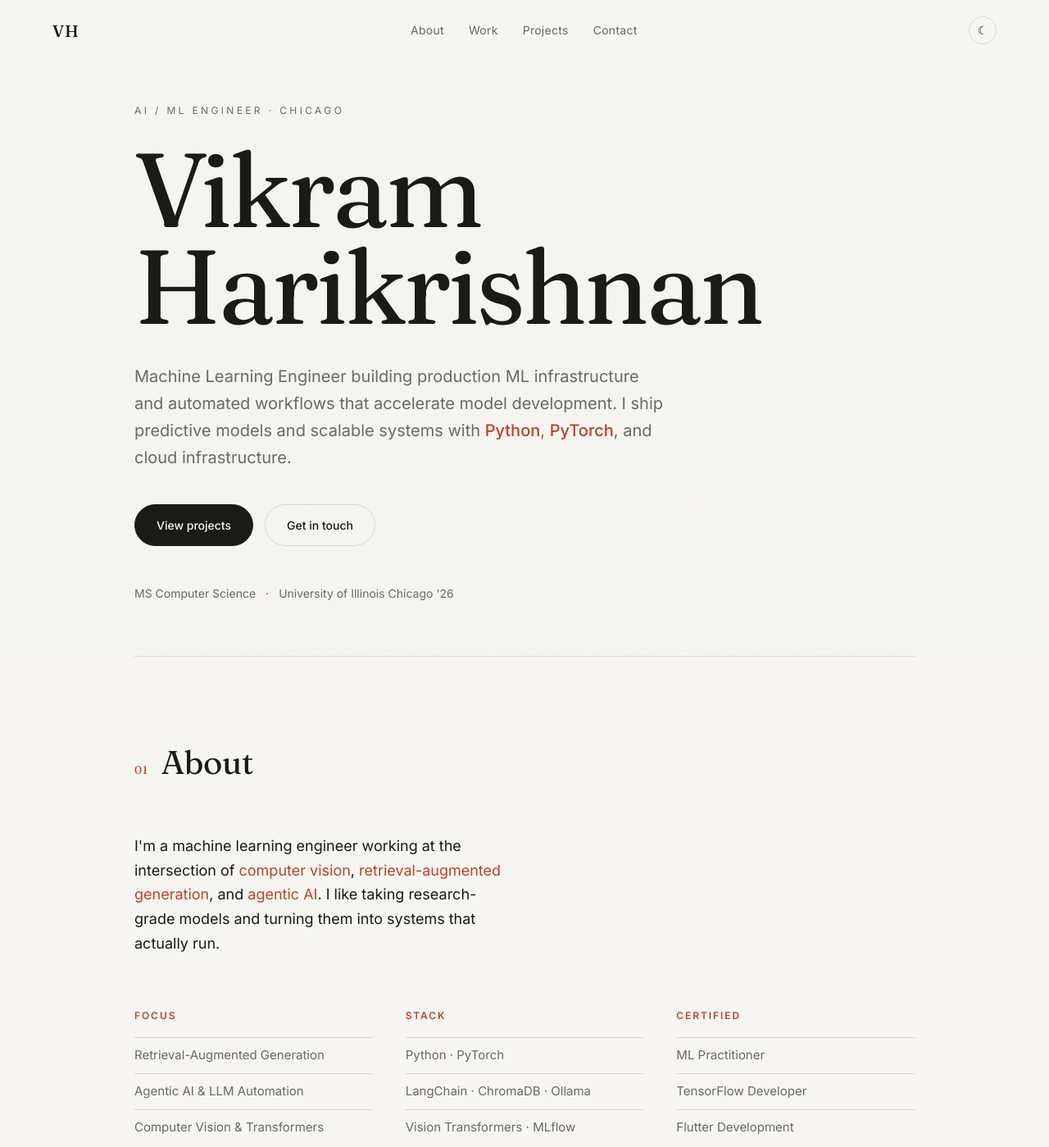
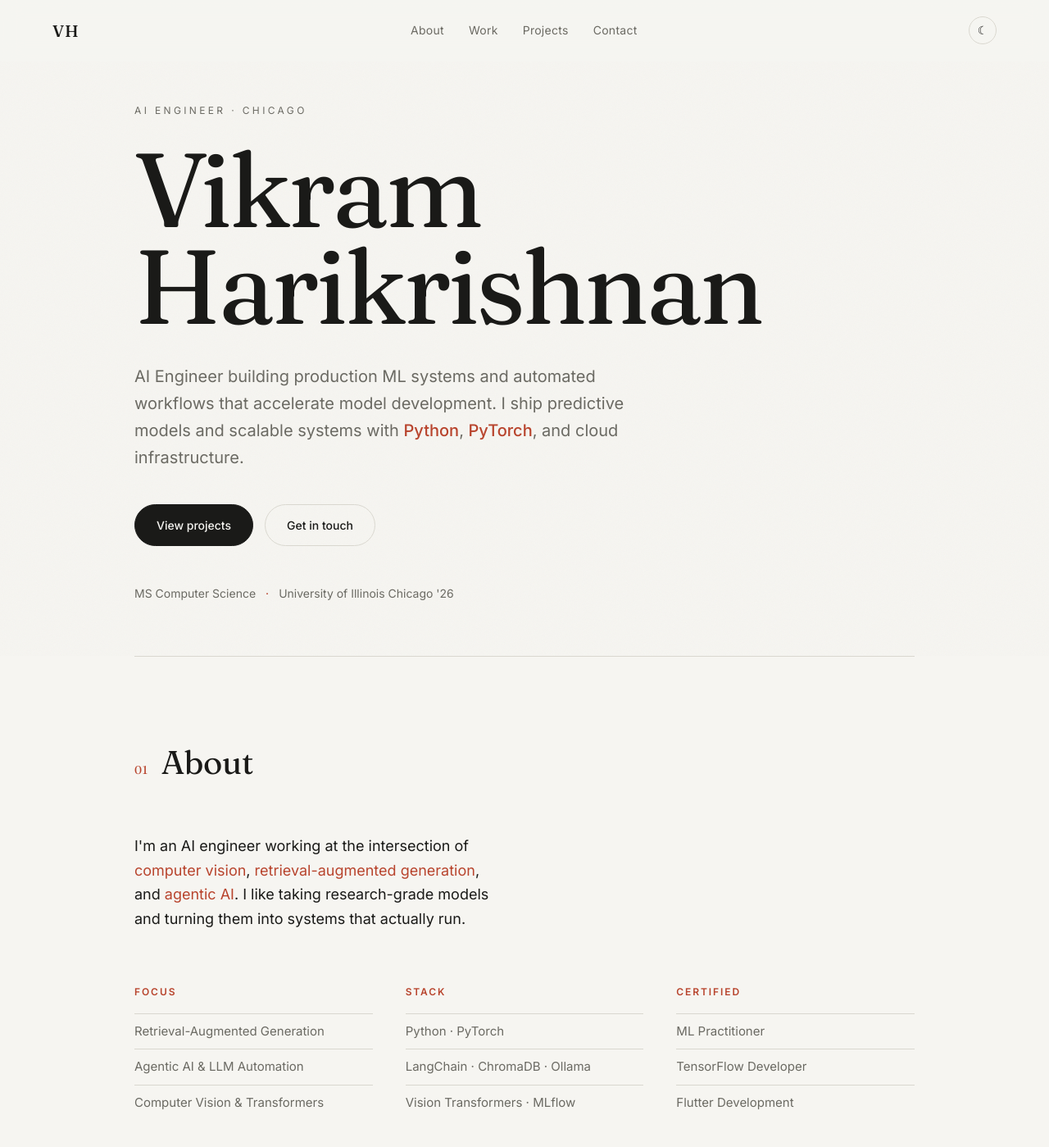
Before and after one commit to vikram0230/vikram0230.github.io, a plain HTML site: page index.html in a window 1280 px wide. Shown: the top 1399 px of the page at 82% size. Drawn offline with Linux system fonts and the light colour scheme.

Commit message:
Update portfolio identity to AI Engineer on the landing page.
Co-authored-by: Cursor <cursoragent@cursor.com>

```diff
--- a/index.html
+++ b/index.html
@@ -3,8 +3,8 @@
 <head>
   <meta charset="utf-8" />
   <meta name="viewport" content="width=device-width, initial-scale=1" />
-  <title>Vikram Harikrishnan — AI/ML Engineer</title>
-  <meta name="description" content="Vikram Harikrishnan — Machine Learning Engineer building production ML infrastructure. MS Computer Science, University of Illinois Chicago." />
+  <title>Vikram Harikrishnan — AI Engineer</title>
+  <meta name="description" content="Vikram Harikrishnan — AI Engineer building production ML systems and LLM workflows. MS Computer Science, University of Illinois Chicago." />
   <link rel="preconnect" href="https://fonts.googleapis.com" />
   <link rel="preconnect" href="https://fonts.gstatic.com" crossorigin />
   <link href="https://fonts.googleapis.com/css2?family=Inter:wght@400;500;600&family=Fraunces:opsz,wght@9..144,400;9..144,500&display=swap" rel="stylesheet" />
@@ -30,15 +30,14 @@
 
     <!-- HERO -->
     <section class="hero">
-      <p class="eyebrow reveal">AI / ML Engineer · Chicago</p>
+      <p class="eyebrow reveal">AI Engineer · Chicago</p>
       <h1 class="reveal">
         Vikram<br />Harikrishnan
       </h1>
       <p class="lede reveal">
-        Machine Learning Engineer building production ML infrastructure and
-        automated workflows that accelerate model development. I ship predictive
-        models and scalable systems with <em>Python</em>, <em>PyTorch</em>, and
-        cloud infrastructure.
+        AI Engineer building production ML systems and automated workflows that
+        accelerate model development. I ship predictive models and scalable
+        systems with <em>Python</em>, <em>PyTorch</em>, and cloud infrastructure.
       </p>
       <div class="hero-actions reveal">
         <a class="btn" href="#projects">View projects</a>
@@ -59,7 +58,7 @@
       </div>
       <div class="about-grid">
         <p class="reveal">
-          I'm a machine learning engineer working at the intersection of
+          I'm an AI engineer working at the intersection of
           <em>computer vision</em>, <em>retrieval-augmented generation</em>, and
           <em>agentic AI</em>. I like taking research-grade models and turning
           them into systems that actually run.
@@ -206,7 +205,7 @@
         <h2>Let's talk</h2>
       </div>
       <p class="contact-lede reveal">
-        Open to ML engineering roles and research collaborations.
+        Open to AI engineering roles and research collaborations.
       </p>
       <a class="mail reveal" href="mailto:vikramharikrishnan2000@gmail.com">vikramharikrishnan2000@gmail.com</a>
       <div class="socials reveal">
```
